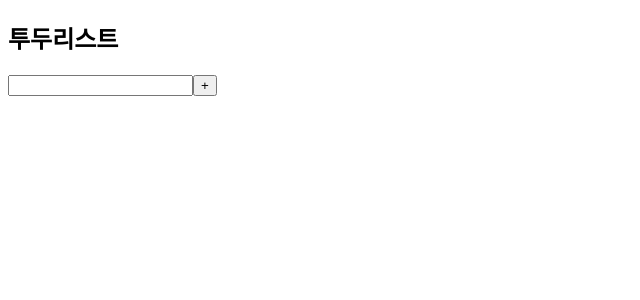
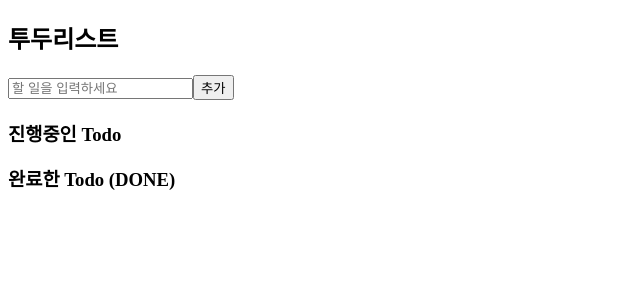
Before and after one commit to ZUITOPIA/react-todo, a React (Vite) app: page / in a window 1280 px wide. Shown: the top 300 px of the page, without its empty margins (0-640 px from the left). Built offline with nearby package versions, Linux system fonts and the light colour scheme.

Commit message:
feat: 파일 구조 나누기 전으로 돌리고 전체적인 기능 먼저 한 파일에 구현하기

```diff
--- a/src/App.jsx
+++ b/src/App.jsx
@@ -1,18 +1,72 @@
-import { useState } from 'react';
-import Body from './components/layout/body';
-import Header from './components/layout/header';
+import { useState, useEffect } from "react";
 
 export default function App() {
-  const [savedValues, setSavedValues] = useState([]);
+  const [todos, setTodos] = useState(() => {
+    const savedTodos = localStorage.getItem("todos");
+    return savedTodos ? JSON.parse(savedTodos) : [];
+  });
 
-  const addSavedValue = (value) => {
-    setSavedValues((prevValues) => [...prevValues, value]);
+  const [completed, setCompleted] = useState(() => {
+    const savedCompleted = localStorage.getItem("completed");
+    return savedCompleted ? JSON.parse(savedCompleted) : [];
+  });
+  const [inputValue, setInputValue] = useState("");
+
+  const handleAddTodo = () => {
+    if (inputValue.trim()) {
+      setTodos([...todos, inputValue]);
+      setInputValue("");
+    }
   };
+
+  const handleCompleteTodo = (index) => {
+    const newTodos = todos.filter((_, i) => i !== index);
+    const completedTodo = todos[index];
+    setTodos(newTodos);
+    setCompleted([...completed, completedTodo]);
+  };
+
+  useEffect(() => {
+    localStorage.setItem("todos", JSON.stringify(todos));
+    localStorage.setItem("completed", JSON.stringify(completed));
+  }, [todos, completed]);
 
   return (
     <div>
-      <Header addSavedValue={addSavedValue} />
-      <Body savedValues={savedValues} />
+      <header>
+        <h2>투두리스트</h2>
+        <input
+          type="text"
+          value={inputValue}
+          onChange={(e) => setInputValue(e.target.value)}
+          placeholder="할 일을 입력하세요"
+        />
+        <button onClick={handleAddTodo}>추가</button>
+      </header>
+      <section>
+        <h3>진행중인 Todo</h3>
+        <ul>
+          {todos.map((todo, index) => (
+            <li key={index}>
+              <span onClick={() => handleCompleteTodo(index)}>{todo}</span>
+              <button>삭제</button>
+            </li>
+          ))}
+        </ul>
+      </section>
+      <section>
+        <h3>완료한 Todo (DONE)</h3>
+        <ul>
+          {completed.map((todo, index) => (
+            <>
+              <li key={index}>
+                <span>{todo}</span>
+                <button>삭제</button>
+              </li>
+            </>
+          ))}
+        </ul>
+      </section>
     </div>
   );
 }
--- a/src/components/hooks/useInput.js
+++ b/src/components/hooks/useInput.js
@@ -1,7 +1,7 @@
-import { useState, useCallback } from 'react';
+import { useState, useCallback } from "react";
 
-export default function useInput({ initialValue }) {
-  const [value, setValue] = useState(initialValue);
+export default function useInput() {
+  const [value, setValue] = useState("");
 
   const handleChange = useCallback((event) => {
     setValue(event.target.value);
--- a/src/components/layout/body/index.jsx
+++ /dev/null
@@ -1,11 +0,0 @@
-export default function Body({ savedValues }) {
-  return (
-    <div>
-      <ul>
-        {savedValues.map((value, index) => (
-          <li key={index}>{value}</li>
-        ))}
-      </ul>
-    </div>
-  );
-}
--- a/src/components/layout/header/index.jsx
+++ /dev/null
@@ -1,10 +0,0 @@
-import Input from '../../shared/Input/Input';
-
-export default function Header({ addSavedValue }) {
-  return (
-    <>
-      <h2>투두리스트</h2>
-      <Input addSavedValue={addSavedValue} />
-    </>
-  );
-}
--- a/src/components/shared/Input/Input.jsx
+++ /dev/null
@@ -1,23 +0,0 @@
-import { useState } from "react";
-
-export default function Input({ addSavedValue }) {
-  const [inputValue, setInputValue] = useState("");
-
-  const handleSave = () => {
-    if (inputValue.trim()) {
-      addSavedValue(inputValue);
-      setInputValue("");
-    }
-  };
-
-  return (
-    <div>
-      <input
-        type="text"
-        value={inputValue}
-        onChange={(e) => setInputValue(e.target.value)}
-      />
-      <button onClick={handleSave}>+</button>
-    </div>
-  );
-}
```
Also changed, not shown: src/components/shared/Input.jsx (added, +27 -0 lines), src/components/shared/Input/InputStyle.js (deleted).
